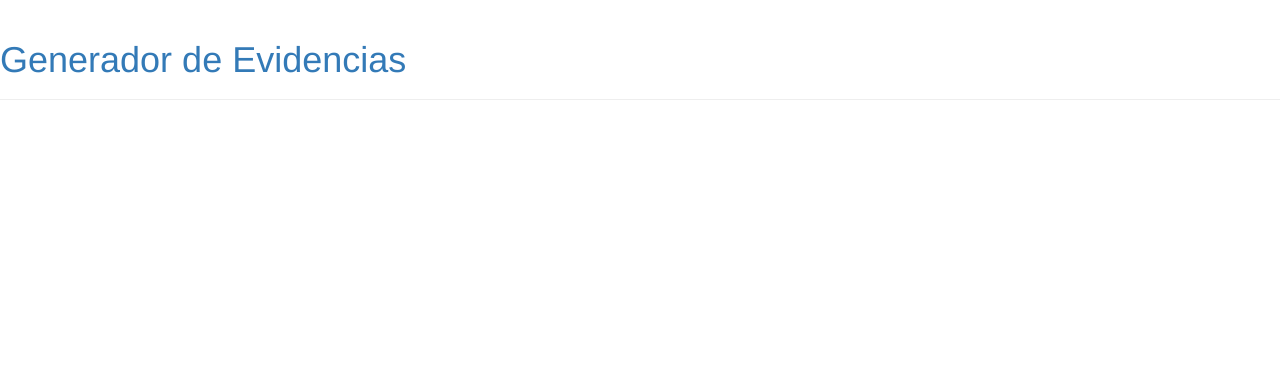
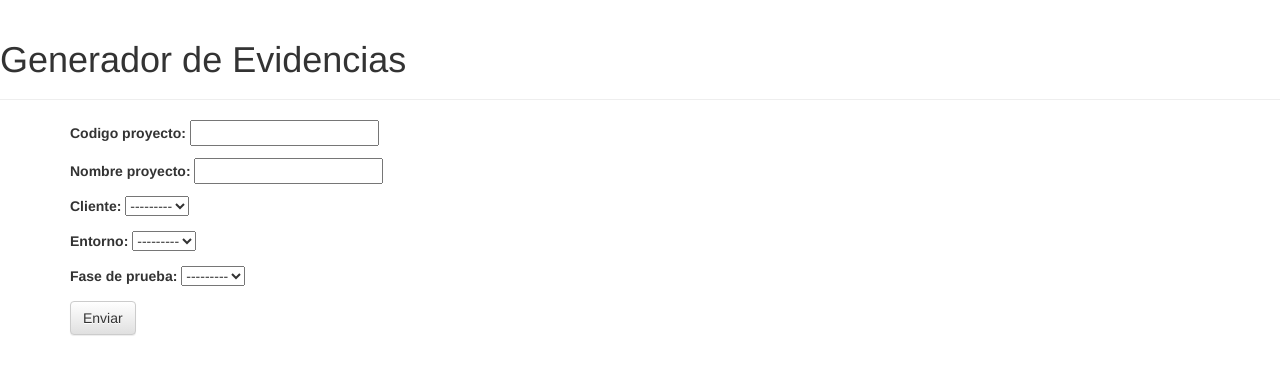
Before and after one commit to julimirin/HerramientasMTP, a Django app: page /GeneradorEvidencias/ in a window 1280 px wide. Shown: the top 375 px of the page. Run offline with Django 3.2, Linux system fonts and the light colour scheme; data that the repository does not hold is empty; some libraries are stand-ins or nearby versions.

Commit message:
Creamos Formulario

```diff
--- a/GeneradorEvidencias/forms.py
+++ b/GeneradorEvidencias/forms.py
@@ -6,3 +6,4 @@ class PostSolicitud(forms.ModelForm):
 
     class Meta:
         model = Solicitud
+        fields = ('codigo_proyecto','nombre_proyecto','cliente','entorno','fase_de_prueba')
--- a/GeneradorEvidencias/models.py
+++ b/GeneradorEvidencias/models.py
@@ -23,3 +23,13 @@ class FasePrueba(models.Model):
     fase_de_prueba = models.CharField(max_length=200)
     def __str__(self):
         return self.fase_de_prueba
+
+class Solicitud(models.Model):
+    codigo_proyecto = models.CharField(max_length=200)
+    nombre_proyecto = models.CharField(max_length=200)
+    cliente = models.ForeignKey(Cliente, on_delete=models.CASCADE)
+    plantilla = models.ForeignKey(Plantilla, on_delete=models.CASCADE)
+    entorno = models.ForeignKey(Entorno, on_delete=models.CASCADE)
+    fase_de_prueba = models.ForeignKey(FasePrueba, on_delete=models.CASCADE)
+    def __str__(self):
+        return self.solicitud
--- a/GeneradorEvidencias/templates/GeneradorEvidencias/base.html
+++ b/GeneradorEvidencias/templates/GeneradorEvidencias/base.html
@@ -9,7 +9,7 @@
     </head>
     <body>
     <div class="page-header">
-        <h1><a href="/">Generador de Evidencias</a></h1>
+        <h1>Generador de Evidencias</h1>
     </div>
     <div class="content container">
         <div class="row">
--- /dev/null
+++ b/GeneradorEvidencias/templates/GeneradorEvidencias/post_solicitud.html
@@ -0,0 +1,8 @@
+{% extends 'GeneradorEvidencias/base.html' %}
+
+{% block content %}
+    <form method="POST" class="post-form">{% csrf_token %}
+        {{ form.as_p }}
+        <button type="submit" class="save btn btn-default">Enviar</button>
+    </form>
+{% endblock %}
--- a/GeneradorEvidencias/urls.py
+++ b/GeneradorEvidencias/urls.py
@@ -3,5 +3,5 @@ from django.urls import path
 from . import views
 
 urlpatterns = [
-    path('', views.form_generador_evidencias, name='index'),
+    path('', views.form_generador_evidencias, name='form_generador_evidencias'),
 ]
--- a/GeneradorEvidencias/views.py
+++ b/GeneradorEvidencias/views.py
@@ -1,10 +1,12 @@
 from django.http import HttpResponse
 from django.shortcuts import render
 from .models import Cliente
+from .forms import PostSolicitud
 
 def index(request):
     return HttpResponse("GENERADOR DE EVIDENCIAS")
 
 def form_generador_evidencias(request):
-    clientes = Cliente.objects.filter(cliente="REPSOL")
-    return render(request, 'GeneradorEvidencias/form_generador_evidencias.html', {'clientes': clientes})
+    clientes = Cliente.objects.filter(cliente="VODAFONE")
+    form = PostSolicitud()
+    return render(request, 'GeneradorEvidencias/post_solicitud.html', {'form': form})
```
Also changed, not shown: GeneradorEvidencias/migrations/0005_solicitud.py (added), GeneradorEvidencias/migrations/0006_auto_20180206_1217.py (added).
